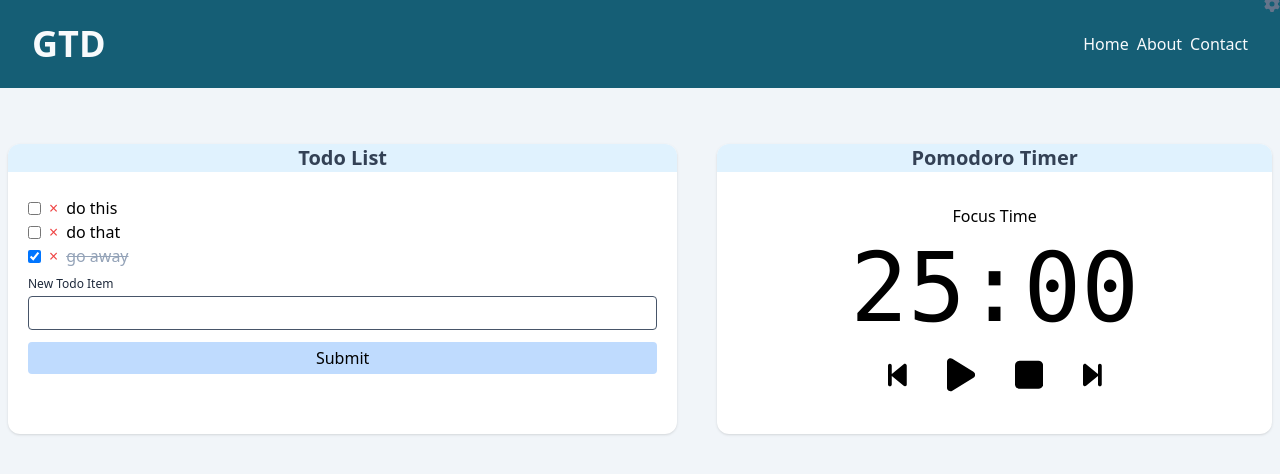
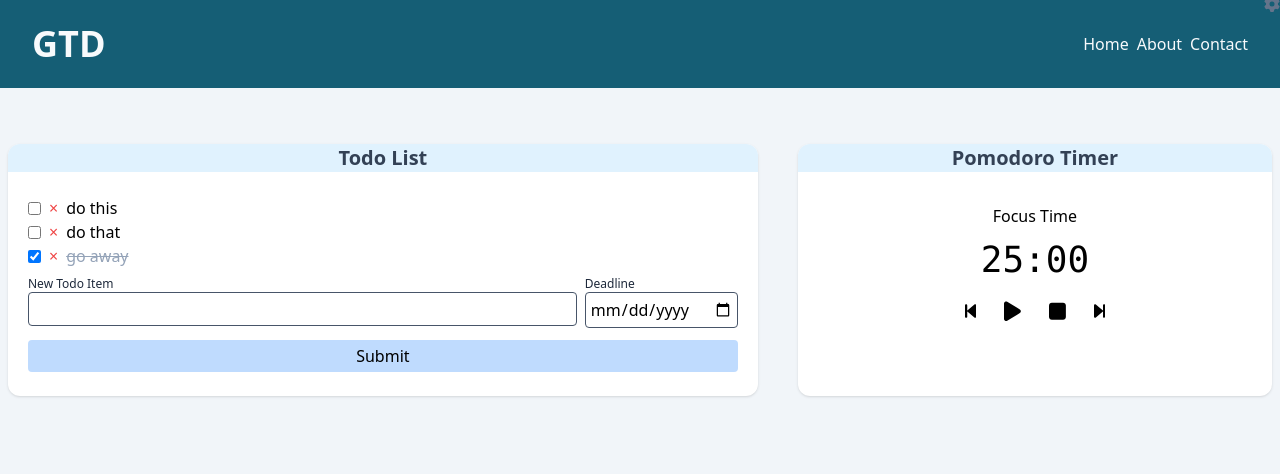
Before and after one commit to markjwood/gtd, a React (Vite) app: page / in a window 1280 px wide. Shown: the top 474 px of the page. Built offline with nearby package versions, Linux system fonts and the light colour scheme.

Commit message:
add deadline

```diff
--- a/src/components/TodoList/AddTodoForm.jsx
+++ b/src/components/TodoList/AddTodoForm.jsx
@@ -1,30 +1,52 @@
 import { useState } from 'react';
 
 export default function AddTodoForm({ setTodos }) {
-	const [newTodo, setNewTodo] = useState('');
+	const [newTask, setNewTask] = useState('');
+	const [newDeadline, setNewDeadline] = useState('');
 
 	function handleSubmit(e) {
 		e.preventDefault();
-		if (newTodo.trim().length < 1 || !newTodo) return;
+		if (newTask.trim().length < 1 || !newTask) return;
 
-		const todo = { task: newTodo, id: crypto.randomUUID(), isComplete: false };
+		const todo = {
+			task: newTask,
+			id: crypto.randomUUID(),
+			deadline: newDeadline,
+			isComplete: false,
+		};
 
 		setTodos(prev => [...prev, todo]);
-		setNewTodo('');
+		setNewTask('');
 	}
 
 	return (
 		<form onSubmit={handleSubmit} className="flex flex-col gap-1">
-			<label className="text-xs mt-2 text-slate-800" htmlFor="newTodo">
+			<div className="flex gap-2">
+				<div className="flex flex-col grow">
+					<label className="text-xs mt-2 text-slate-800" htmlFor="newTask">
 						New Todo Item
 					</label>
 					<input
 						className="p-1 border border-slate-600 rounded"
 						type="text"
-				id="newTodo"
-				value={newTodo}
-				onChange={e => setNewTodo(e.target.value)}
+						id="newTask"
+						value={newTask}
+						onChange={e => setNewTask(e.target.value)}
 					/>
+				</div>
+				<div className="flex flex-col">
+					<label className="text-xs mt-2 text-slate-800" htmlFor="newDeadline">
+						Deadline
+					</label>
+					<input
+						className="p-1 border border-slate-600 rounded"
+						type="date"
+						id="newDeadline"
+						value={newDeadline}
+						onChange={e => setNewDeadline(e.target.value)}
+					/>
+				</div>
+			</div>
 			<button className="mt-2 py-1 rounded hover:bg-cyan-100 transition bg-blue-200">
 				Submit
 			</button>
```
Lines whose indentation alone changed are shown as unchanged.
